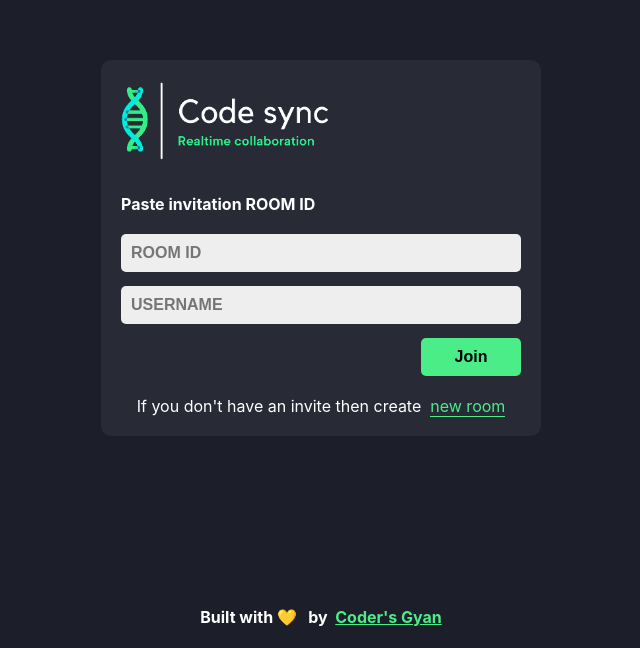
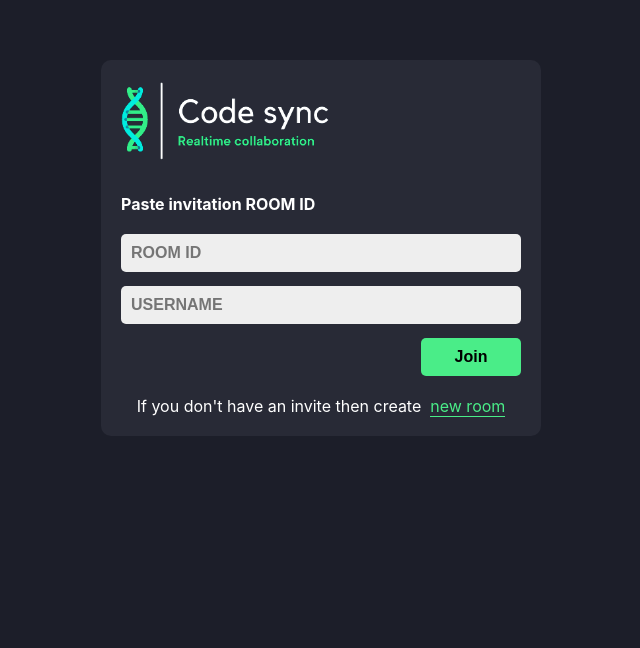
Before and after one commit to AradhayJain/code-editor, a React (Create React App) app: page / in a window 1280 px wide. Shown: the part 152-800 px from the top of the page, without its empty margins (319-959 px from the left). Built offline with nearby package versions, Linux system fonts and the light colour scheme.

Commit message:
Update Home.js

```diff
--- a/src/pages/Home.js
+++ b/src/pages/Home.js
@@ -75,12 +75,6 @@
                     </span>
                 </div>
             </div>
-            <footer>
-                <h4>
-                    Built with 💛 &nbsp; by &nbsp;
-                    <a href="https://github.com/codersgyan">Coder's Gyan</a>
-                </h4>
-            </footer>
         </div>
     );
 };
```
